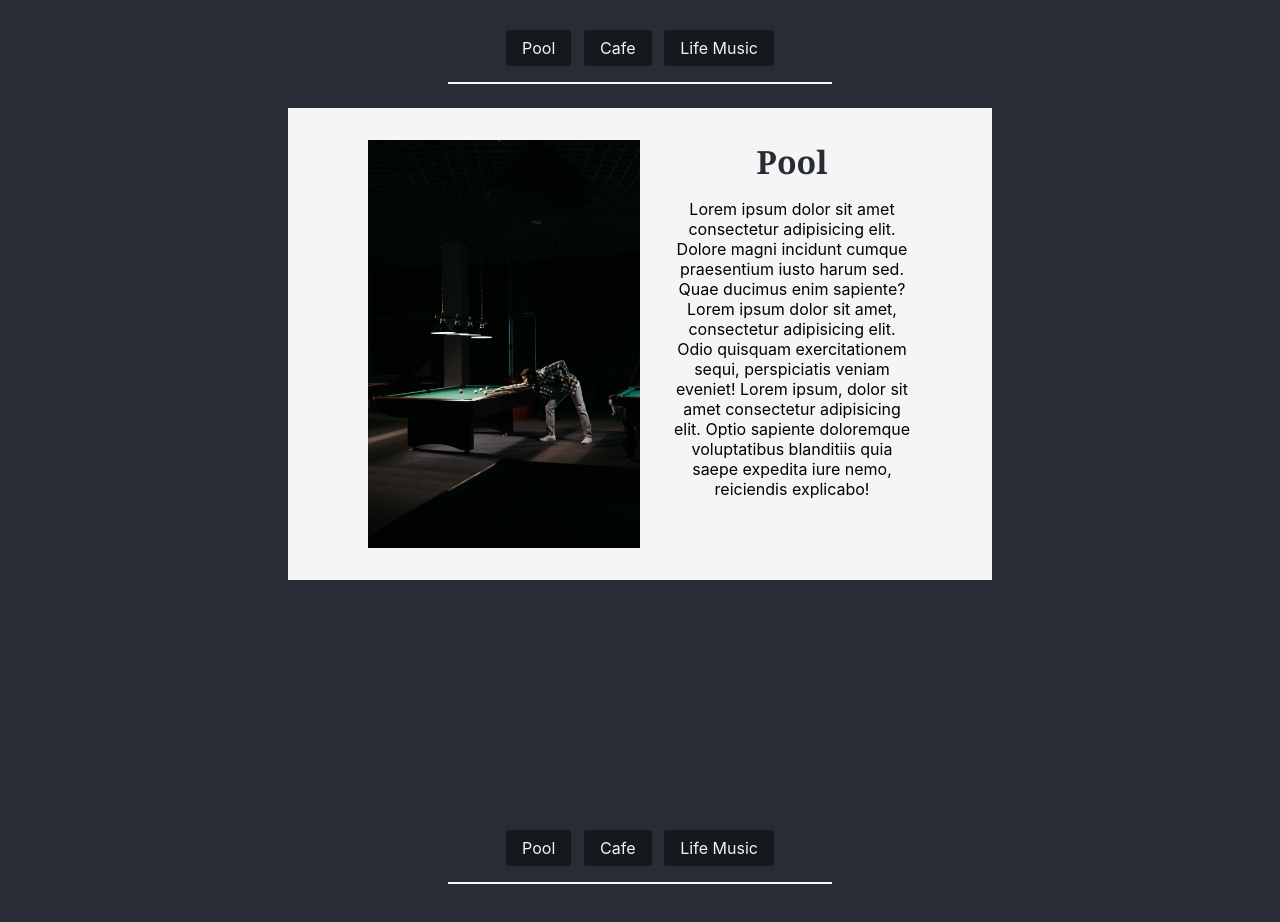
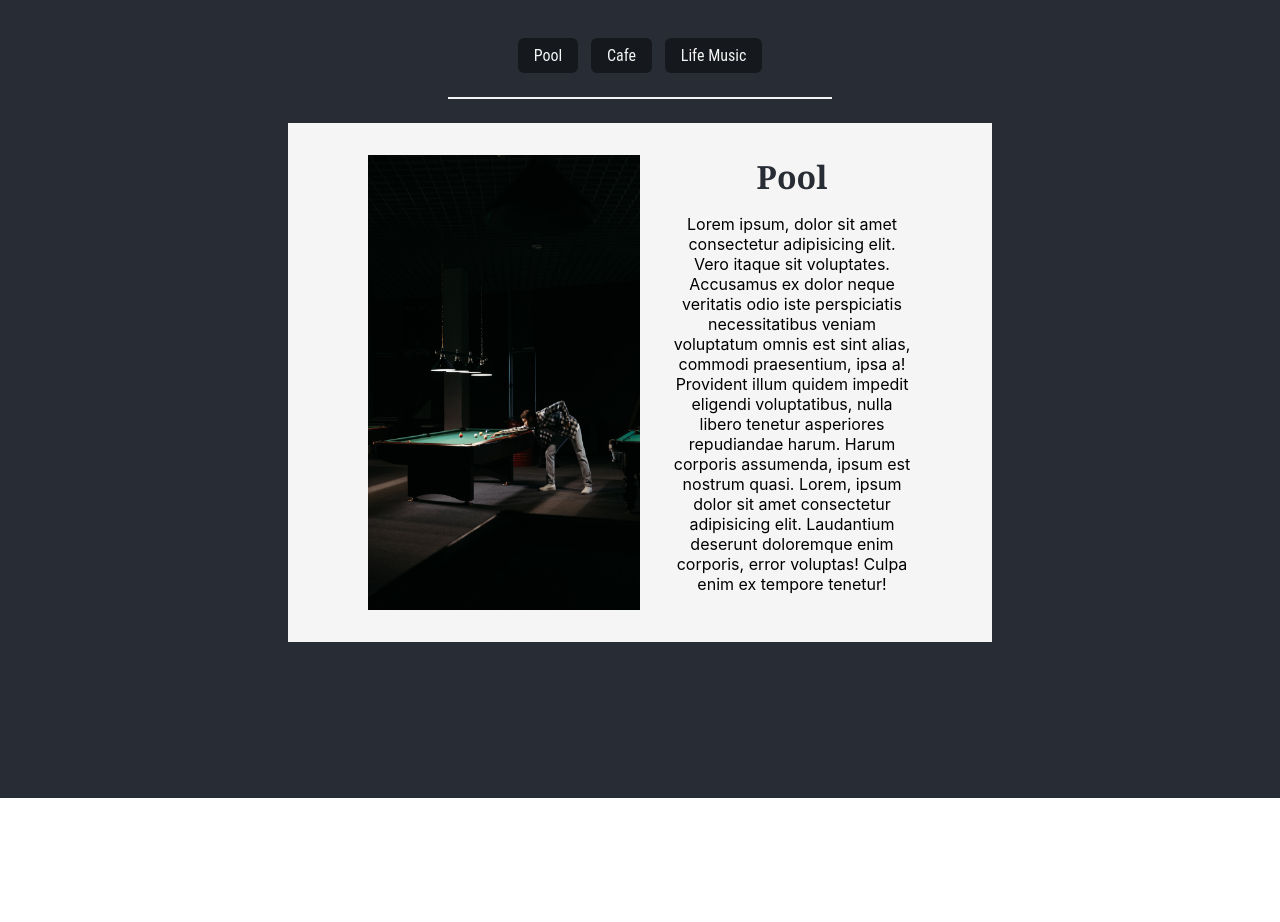
Before and after one commit to ardiantohendy/poolandcofe, a React (Create React App) app: page / in a window 1280 px wide. Shown: the part 802-1724 px from the top of the page. After the commit the page ends 1600 px from the top, so only its background shows below. Built offline with nearby package versions, Linux system fonts and the light colour scheme.

Commit message:
new commit

```diff
--- a/src/App.jsx
+++ b/src/App.jsx
@@ -1,25 +1,30 @@
 import "./App.css";
+import { useState } from "react";
 import Header from "./components/Header/Header";
-import Main from "./components/Main/Main";
+import MainCard from "./components/Main/MainCard";
+import TabButton from "./components/TabButton/TabButton";
+// import { DataForMenu } from "./datas/data";
+import { DataForMenu } from "./Datas/Data";
 
 function App() {
+  const [selectedTopic, setSelectedTopic] = useState("pool");
+
+  function handleSelect(selectedButton) {
+    setSelectedTopic(selectedButton);
+    console.log(selectedButton);
+  }
+
   return (
     <div className="App">
       <Header />
-      <Main />
       <section className="main">
         <ul>
-          <li>
-            <a href="#">Pool</a>
-          </li>
-          <li>
-            <a href="#">Cafe</a>
-          </li>
-          <li>
-            <a href="#">Life Music</a>
-          </li>
+          <TabButton onSelect={() => handleSelect("pool")}>Pool</TabButton>
+          <TabButton onSelect={() => handleSelect("cafe")}>Cafe</TabButton>
+          <TabButton onSelect={() => handleSelect("life_music")}>Life Music</TabButton>
         </ul>
         <span></span>
+        <MainCard {...DataForMenu[selectedTopic]} />
       </section>
     </div>
   );
--- a/src/components/Main/Main.jsx
+++ b/src/components/Main/Main.jsx
@@ -1,4 +1,5 @@
 import instance from "../../assets/for-main.jpg";
+import { DataForMenu } from "../../Datas/Data";
 import "../Main/Main.css";
 
 function Main() {
@@ -16,8 +17,9 @@ function Main() {
         </li>
       </ul>
       <span></span>
+      {DataForMenu.map((dataParams) => (
         <div className="content">
-        <img src={instance} alt="" />
+          <img src={dataParams} alt="" />
           <div className="description">
             <h1>Pool</h1>
             <p>
@@ -26,6 +28,7 @@ function Main() {
             </p>
           </div>
         </div>
+      ))}
     </section>
   );
 }
--- a/src/components/Main/MainCard.jsx
+++ b/src/components/Main/MainCard.jsx
@@ -1,3 +1,5 @@
+import "../Main/Main.css";
+
 function MainCard(props) {
   return (
     <div className="content">
--- /dev/null
+++ b/src/components/TabButton/TabButton.css
@@ -0,0 +1,24 @@
+ul {
+  display: flex;
+  flex-direction: row;
+}
+li {
+  list-style: none;
+}
+
+li button {
+  padding: 0.5rem 1rem;
+  border: none;
+  border-radius: 6px;
+  background-color: #15181c;
+  color: whitesmoke;
+  font-family: "Roboto Condensed", sans-serif;
+  font-size: 1rem;
+  cursor: pointer;
+  transition: all 0.2s ease-in-out;
+}
+
+li button:hover {
+  color: #15181c;
+  background-color: rgb(255, 255, 62);
+}
--- a/src/components/TabButton/TabButton.jsx
+++ b/src/components/TabButton/TabButton.jsx
@@ -0,0 +1,11 @@
+import "../TabButton/TabButton.css";
+
+function TabButton(props) {
+  return (
+    <li>
+      <button onClick={props.onSelect}>{props.children}</button>
+    </li>
+  );
+}
+
+export default TabButton;
```
Lines whose indentation alone changed are shown as unchanged.
